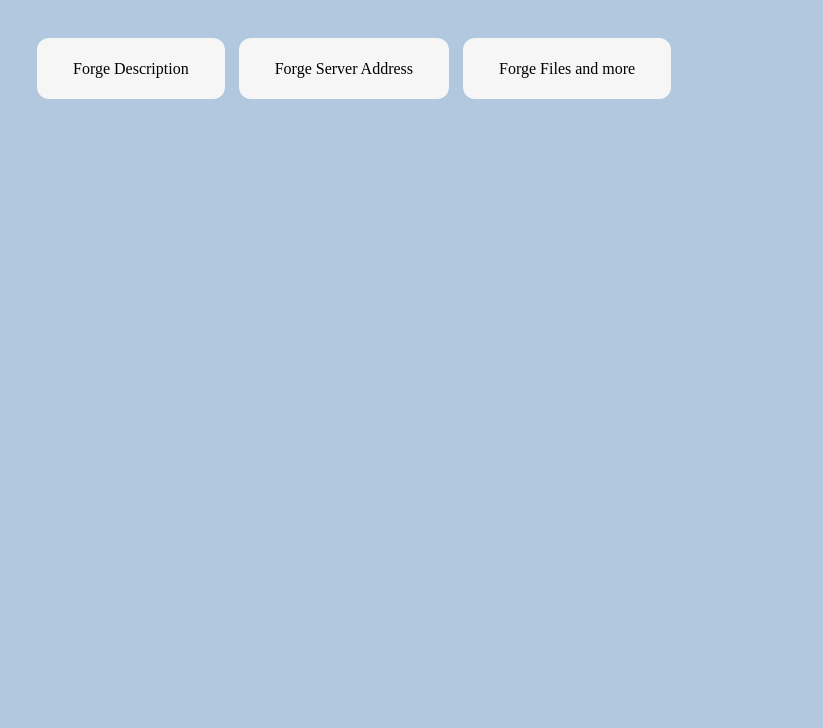
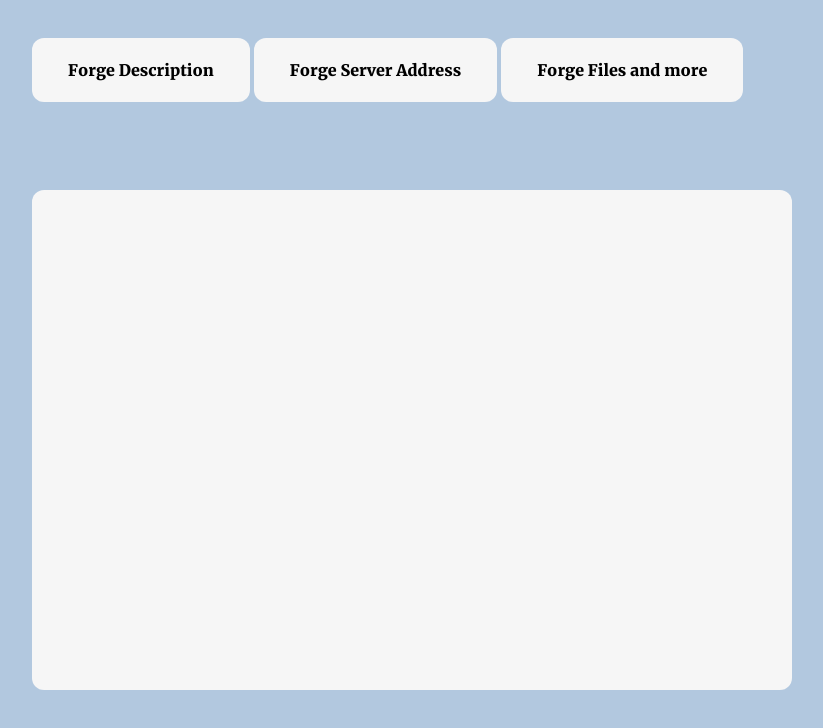
Before and after one commit to calebck21/Minecraft-Hosting-Website, a plain HTML site: page index.html in a window 1280 px wide. Shown: the whole page, without its empty margins (228-1051 px from the left). Drawn offline with Linux system fonts and the light colour scheme.

Commit message:
Created Content body

```diff
--- a/assets/styles/index.css
+++ b/assets/styles/index.css
@@ -4,12 +4,11 @@ body {
 }
 
 
-
 /*------------FONT FAMILY------------*/
 
 @font-face {
-    font-family: ;
-    src: url()
+    font-family: Merriweather-Font;
+    src: url(../font/Merriweather/Merriweather-Black.ttf)
 }
 
 @font-face {
@@ -27,10 +26,7 @@ body {
 
 /*------Menu-Content-----*/
 
-.menu-a {
-    margin-left: 5px;
-    margin-right: 5px;
-}
+.menu-a {}
 
 .menu-content {
     width: 760px;
@@ -45,10 +41,29 @@ body {
     border-radius: 12px;
     text-decoration: none;
     color: black;
+    font-size: 16px;
+    transition: 500ms;
+    font-family: Merriweather-Font;
     background-color: #F6F6F6;
 }
 
 .menu-content a:hover {
     padding: 26px 38px;
     border-radius: 12px;
+    transition: 500ms;
 }
+
+/*------Menu-Content END-----*/
+
+/*------ content body-----*/
+
+.main-content-body {
+    margin: 0;
+    margin-top: 70px;
+    margin-left: auto;
+    margin-right: auto;
+    width: 760px;
+    height: 500px;
+    border-radius: 12px;
+    background-color: #F6F6F6;
+}
--- a/index.html
+++ b/index.html
@@ -17,6 +17,9 @@
         <a class="menu-a" href="">Forge Files and more</a>
     </div>
 
+    <div class="main-content-body">
+
+    </div>
 
 </body>
 
```
